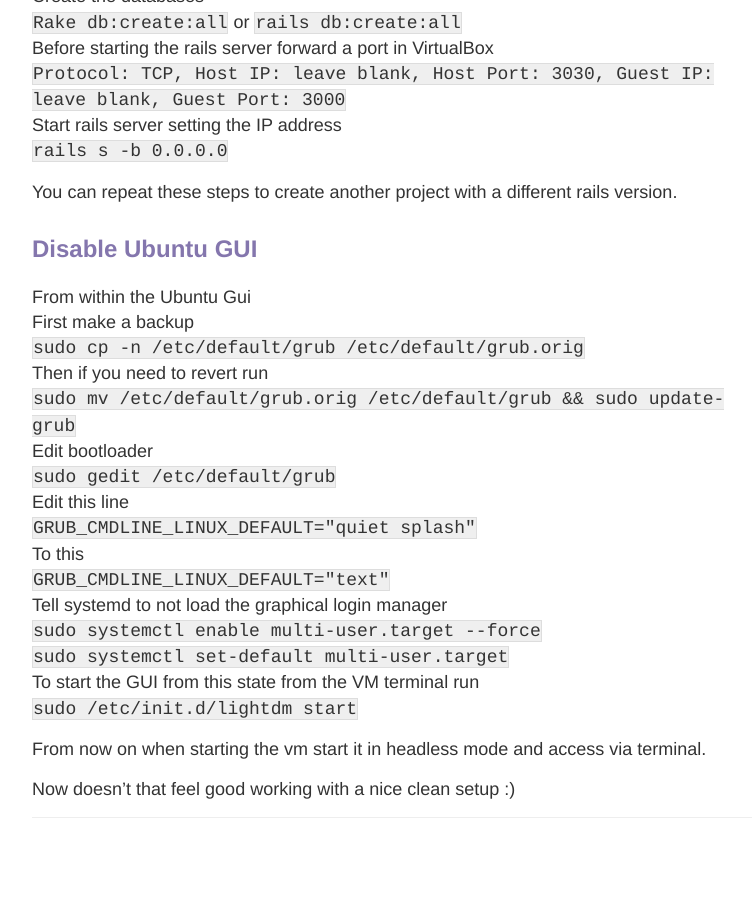
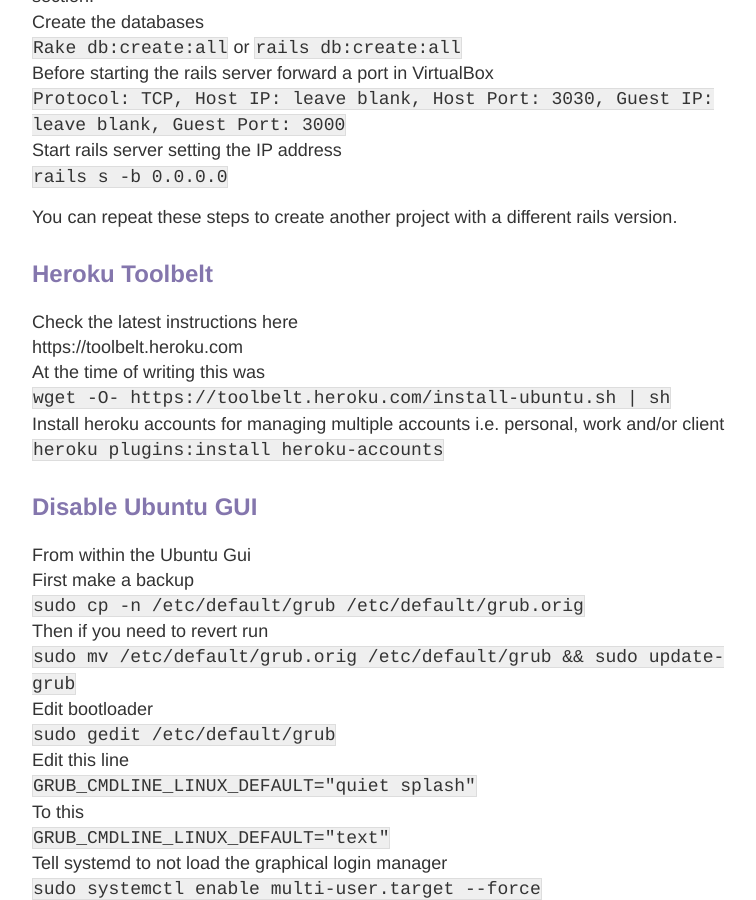
Before and after one commit to addstar34/addstar34.github.io, a Jekyll site: the page built from _posts/2016-07-29-ubuntu-dev-environment-setup.md, in a window 1280 px wide and 900 px high, scrolled down 5347 px. Shown: the whole window, without its empty margins (248-1004 px from the left). Built offline with Jekyll 4.4.1, drawn with Linux system fonts in a browser that asks for light colours; nearby versions of some CDN libraries; comment, search, counter and statistics services are not loaded.

Commit message:
update blog

```diff
--- a/_posts/2016-07-29-ubuntu-dev-environment-setup.md
+++ b/_posts/2016-07-29-ubuntu-dev-environment-setup.md
@@ -34,6 +34,7 @@
 - Postgresql
 - Nodejs
 - Npm
+- Heroku Toolbelt
 
 ## Update apt-get
 This ensures when installing packages they’re the latest version
@@ -167,6 +168,14 @@
 
 You can repeat these steps to create another project with a different rails version.
 
+## Heroku Toolbelt
+Check the latest instructions here
+https://toolbelt.heroku.com
+At the time of writing this was
+`wget -O- https://toolbelt.heroku.com/install-ubuntu.sh | sh`
+Install heroku accounts for managing multiple accounts i.e. personal, work and/or client
+`heroku plugins:install heroku-accounts`
+
 ## Disable Ubuntu GUI
 From within the Ubuntu Gui
 First make a backup
```
